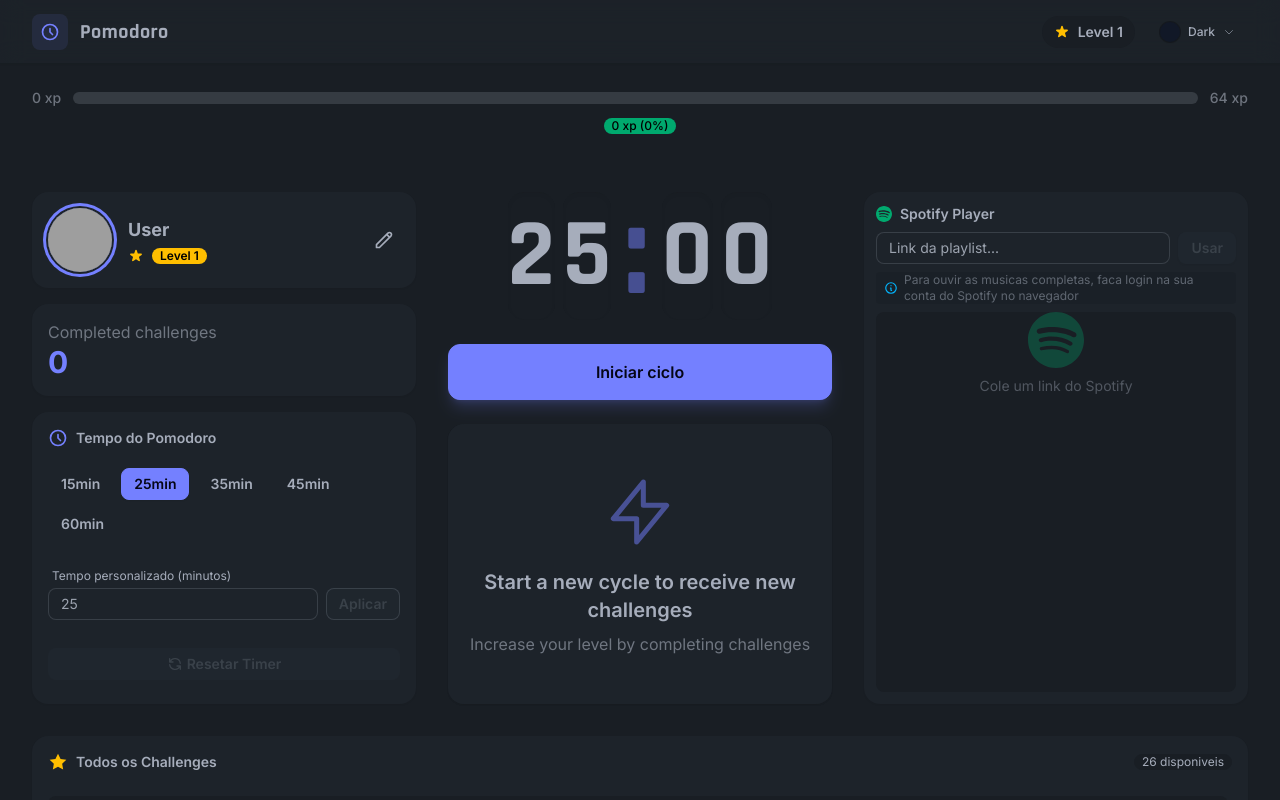
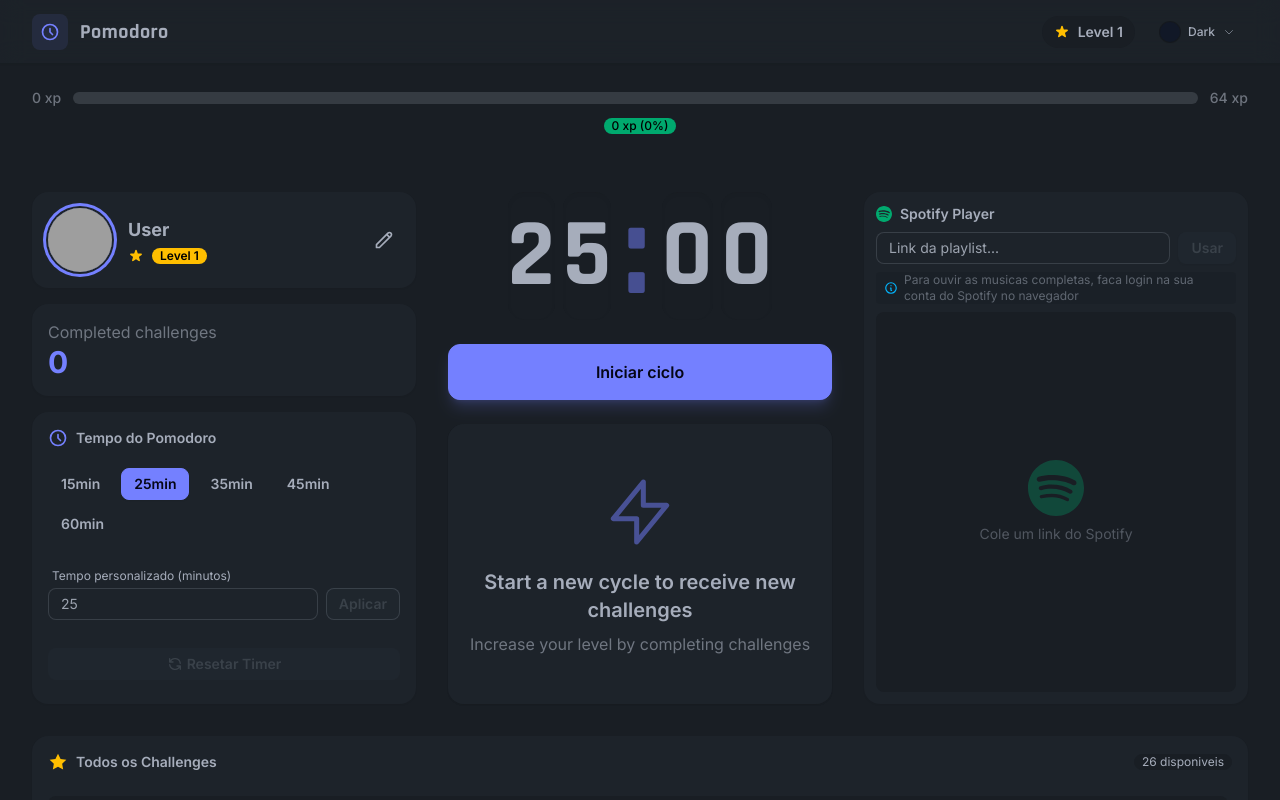
Before and after one commit to Azincourt-tech/pomodoro-nuxt, a Nuxt app: page / in a window 1280 px wide. Shown: the top 800 px of the page. Built offline with nearby package versions, Linux system fonts and the light colour scheme; grey boxes are pictures that could not be loaded.

Commit message:
Fix: Placeholder Spotify centralizado verticalmente

```diff
--- a/components/atoms/SpotifyPlayer.vue
+++ b/components/atoms/SpotifyPlayer.vue
@@ -51,13 +51,15 @@
         />
       </div>
 
-      <div v-else class="flex flex-col items-center justify-center flex-1 bg-base-200 rounded-lg">
-        <svg class="w-14 h-14 text-success/30" fill="currentColor" viewBox="0 0 24 24">
-          <path d="M12 0C5.4 0 0 5.4 0 12s5.4 12 12 12 12-5.4 12-12S18.66 0 12 0zm5.521 17.34c-.24.359-.66.48-1.021.24-2.82-1.74-6.36-2.101-10.561-1.141-.418.122-.779-.179-.899-.539-.12-.421.18-.78.54-.9 4.56-1.021 8.52-.6 11.64 1.32.42.18.479.659.301 1.02zm1.44-3.3c-.301.42-.841.6-1.262.3-3.239-1.98-8.159-2.58-11.939-1.38-.479.12-1.02-.12-1.14-.6-.12-.48.12-1.021.6-1.141C9.6 9.9 15 10.561 18.72 12.84c.361.181.54.78.241 1.2zm.12-3.36C15.24 8.4 8.82 8.16 5.16 9.301c-.6.179-1.2-.181-1.38-.721-.18-.601.18-1.2.72-1.381 4.26-1.26 11.28-1.02 15.721 1.621.539.3.719 1.02.419 1.56-.299.421-1.02.599-1.559.3z" />
-        </svg>
-        <p class="text-base-content/40 text-sm mt-2">
-          Cole um link do Spotify
-        </p>
+      <div v-else class="flex items-center justify-center flex-1 bg-base-200 rounded-lg">
+        <div class="flex flex-col items-center gap-2">
+          <svg class="w-14 h-14 text-success/30" fill="currentColor" viewBox="0 0 24 24">
+            <path d="M12 0C5.4 0 0 5.4 0 12s5.4 12 12 12 12-5.4 12-12S18.66 0 12 0zm5.521 17.34c-.24.359-.66.48-1.021.24-2.82-1.74-6.36-2.101-10.561-1.141-.418.122-.779-.179-.899-.539-.12-.421.18-.78.54-.9 4.56-1.021 8.52-.6 11.64 1.32.42.18.479.659.301 1.02zm1.44-3.3c-.301.42-.841.6-1.262.3-3.239-1.98-8.159-2.58-11.939-1.38-.479.12-1.02-.12-1.14-.6-.12-.48.12-1.021.6-1.141C9.6 9.9 15 10.561 18.72 12.84c.361.181.54.78.241 1.2zm.12-3.36C15.24 8.4 8.82 8.16 5.16 9.301c-.6.179-1.2-.181-1.38-.721-.18-.601.18-1.2.72-1.381 4.26-1.26 11.28-1.02 15.721 1.621.539.3.719 1.02.419 1.56-.299.421-1.02.599-1.559.3z" />
+          </svg>
+          <p class="text-base-content/40 text-sm">
+            Cole um link do Spotify
+          </p>
+        </div>
       </div>
     </div>
   </div>
```
